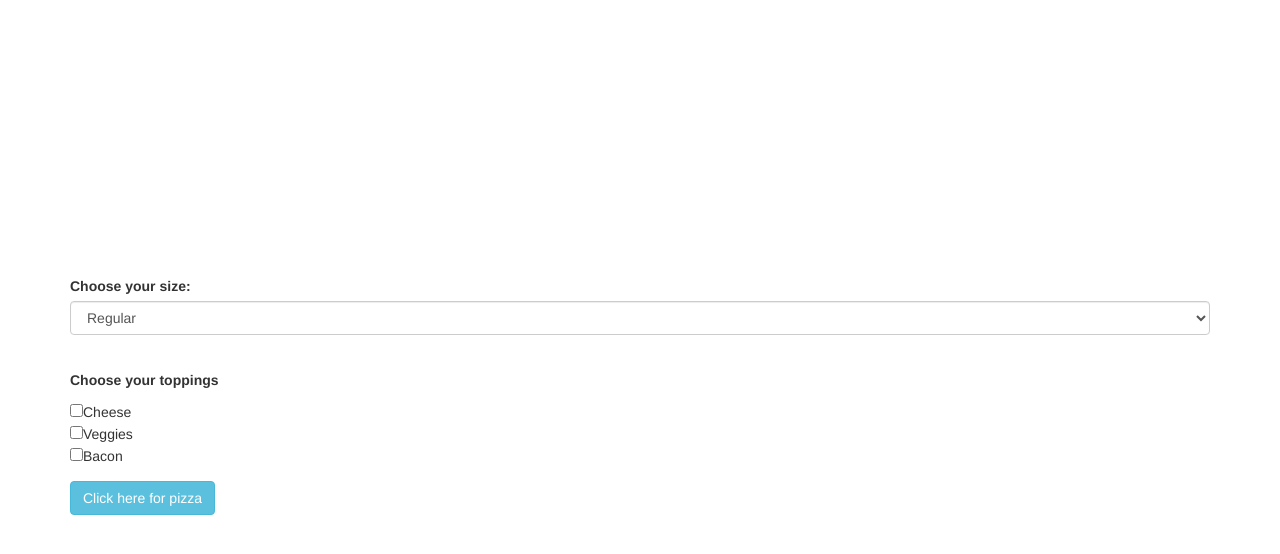
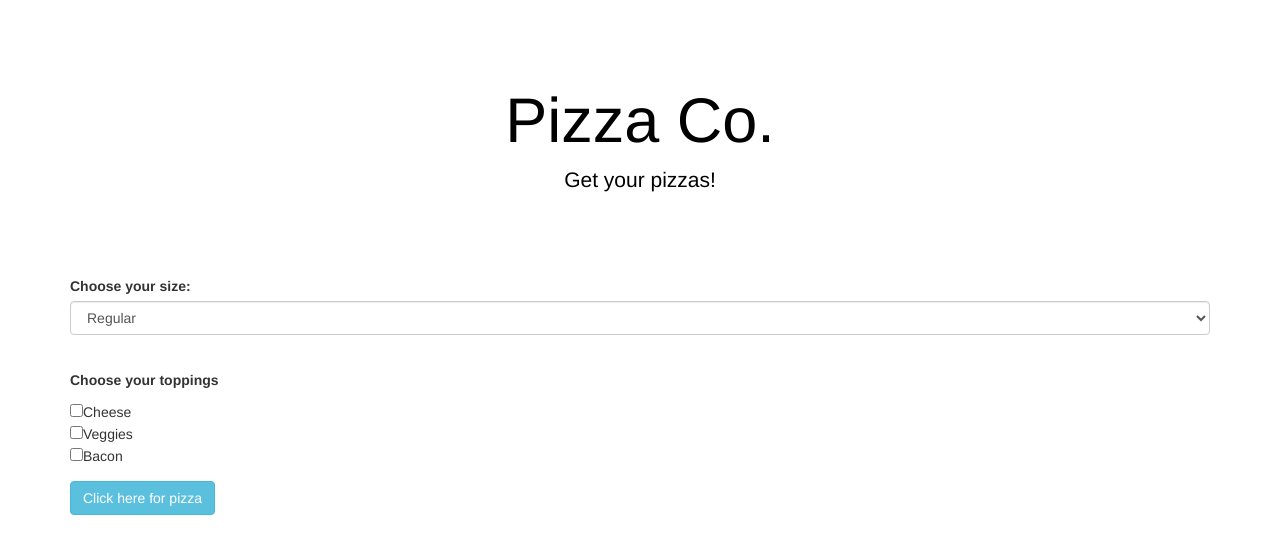
Before and after one commit to arynsh/PizzaCo, a plain HTML site: page index.html in a window 1280 px wide. Drawn offline with Linux system fonts and the light colour scheme.

Commit message:
take out comments

```diff
--- a/css/styles.css
+++ b/css/styles.css
@@ -1,7 +1,7 @@
 .jumbotron {
   text-align: center;
   margin: 18px;
-  color: white;
+  color: black;
   /* opacity: 0.6; */
 }
 
--- a/js/scripts.js
+++ b/js/scripts.js
@@ -1,4 +1,3 @@
-//business logic
 var toppingPrice = {"Cheese":2, "Veggies":2, "Bacon":2};
 
 function Pizza(inputSize, getToppings, prices) {
@@ -18,7 +17,6 @@ Pizza.prototype.getPrice = function () {
   }
 }
 
-//user logic
 $(document).ready(function() {
   $("form#user").submit(function(event) {
     event.preventDefault();
```
